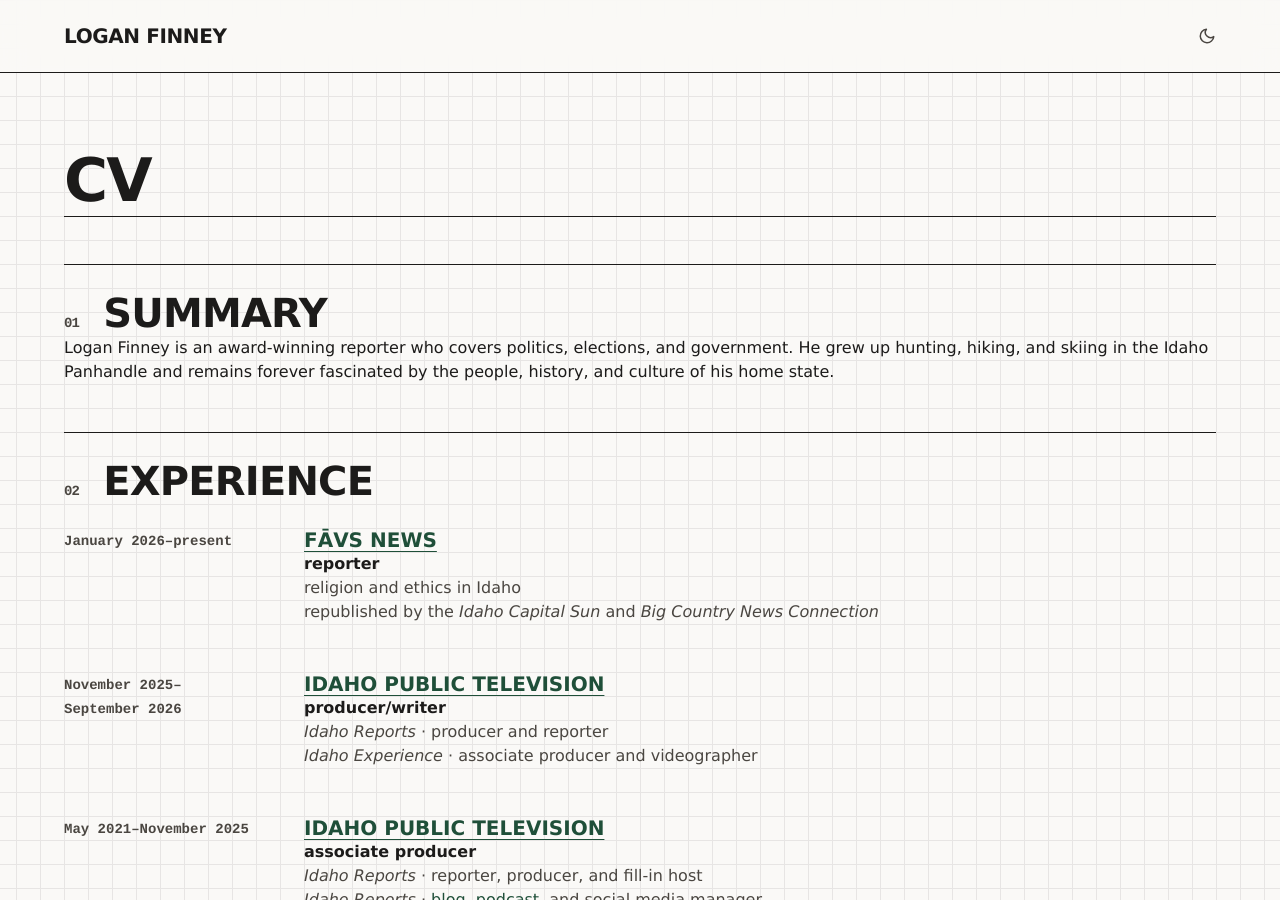
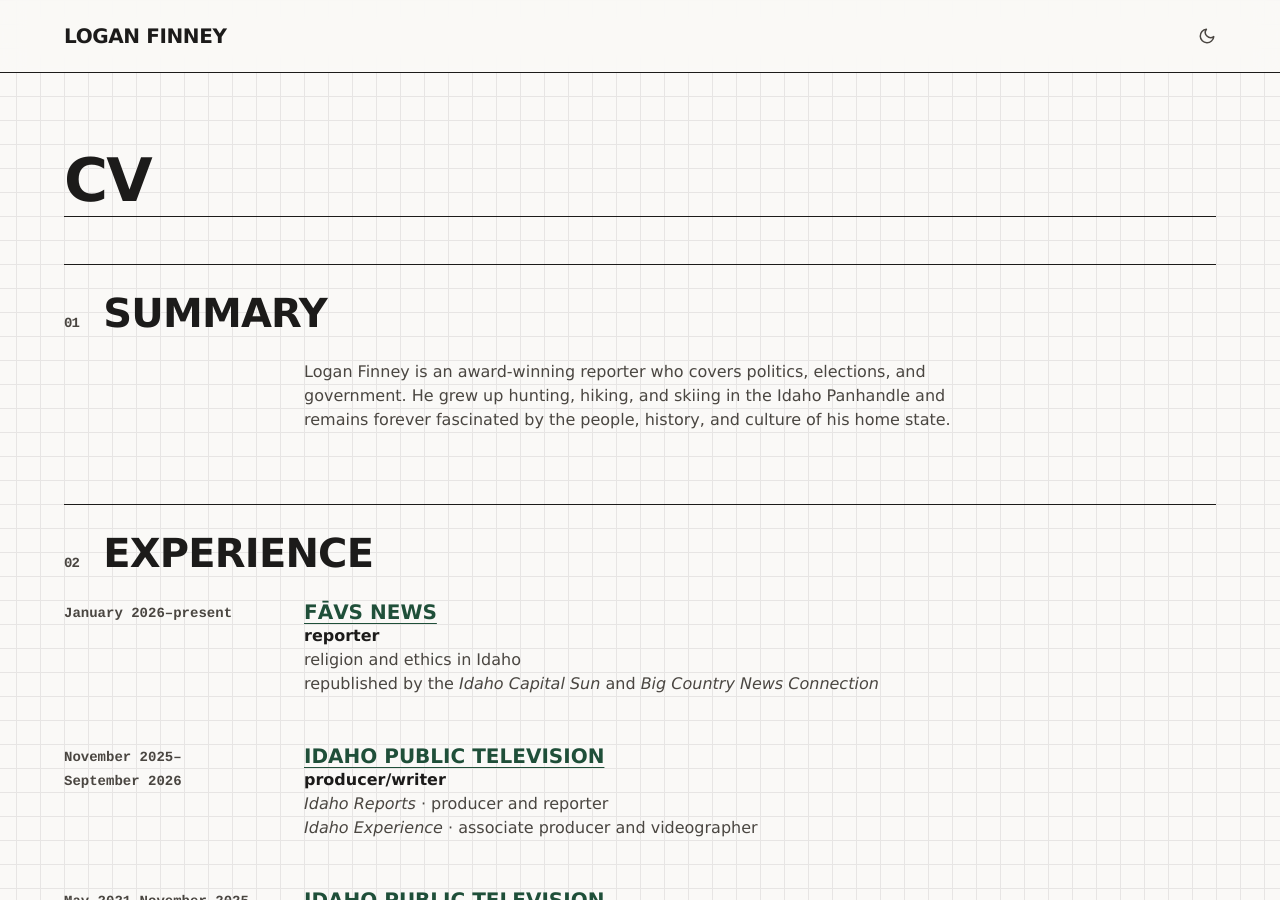
Before and after one commit to LAF-US/loganfinney, a Jekyll site: the page built from resume.html, in a window 1280 px wide and 900 px high. Built offline with Jekyll 4.4.1, drawn with Linux system fonts in a browser that asks for light colours.

Commit message:
Style the Summary like other CV entries; read bare years as years
The Summary paragraph now sits inside the same entry box as every other
CV entry, so it gets the same color, line width and grid alignment.

date.html treats the date as text before measuring it, so a year typed
without quotes (date: 2024) shows as "2024" rather than "December 2024".

Co-Authored-By: Claude Opus 5.5 <noreply@anthropic.com>
Claude-Session: https://claude.ai/code/session_014e9aGs3SxNfCer3Nmunb6e

```diff
--- a/_includes/date.html
+++ b/_includes/date.html
@@ -1,8 +1,9 @@
 {%- comment -%} Formats a RenderCV date (YYYY, YYYY-MM or YYYY-MM-DD) as "May 2025" or "2020" {%- endcomment -%}
+{%- assign date = include.date | append: "" -%}
 {%- assign months = "January,February,March,April,May,June,July,August,September,October,November,December" | split: "," -%}
-{%- assign year = include.date | slice: 0, 4 -%}
-{%- if include.date.size > 4 -%}
-{%- assign month = include.date | slice: 5, 2 | plus: 0 | minus: 1 -%}
+{%- assign year = date | slice: 0, 4 -%}
+{%- if date.size > 4 -%}
+{%- assign month = date | slice: 5, 2 | plus: 0 | minus: 1 -%}
 {{ months[month] }}&nbsp;{{ year }}
 {%- else -%}
 {{ year }}
--- a/resume.html
+++ b/resume.html
@@ -12,15 +12,15 @@ redirect_from: /work.html
         <div class="timeline">
         {%- for entry in section[1] %}
         {%- assign kind = entry | jsonify | slice: 0 %}
-        {%- if kind == '"' %}
-            <p>{% include md.html text=entry %}</p>
-        {%- else %}
-            {%- assign heading = entry.company | default: entry.institution | default: entry.name | default: entry.title | default: entry.label %}
-            {%- assign role = entry.position | default: entry.degree %}
             <div class="timeline-entry">
                 <div class="entry-row">
                     <span class="entry-dates">{% if entry.date %}{% include date.html date=entry.date %}{% elsif entry.start_date %}{% include date-range.html start=entry.start_date end=entry.end_date %}{% endif %}</span>
                     <div class="entry-body">
+                        {%- if kind == '"' %}
+                        <p>{% include md.html text=entry %}</p>
+                        {%- else %}
+                        {%- assign heading = entry.company | default: entry.institution | default: entry.name | default: entry.title | default: entry.label %}
+                        {%- assign role = entry.position | default: entry.degree %}
                         <h3>{% if entry.title and entry.url %}<a rel="noopener noreferrer" href="{{ entry.url }}">{% include md.html text=heading %}</a>{% else %}{% include md.html text=heading %}{% endif %}</h3>
                         {%- if role %}
                         <h4 class="role">{% include md.html text=role %}</h4>
@@ -42,10 +42,10 @@ redirect_from: /work.html
                             {%- endfor %}
                         </ul>
                         {%- endif %}
+                        {%- endif %}
                     </div>
                 </div>
             </div>
-        {%- endif %}
         {%- endfor %}
         </div>
         {%- endfor %}
```
